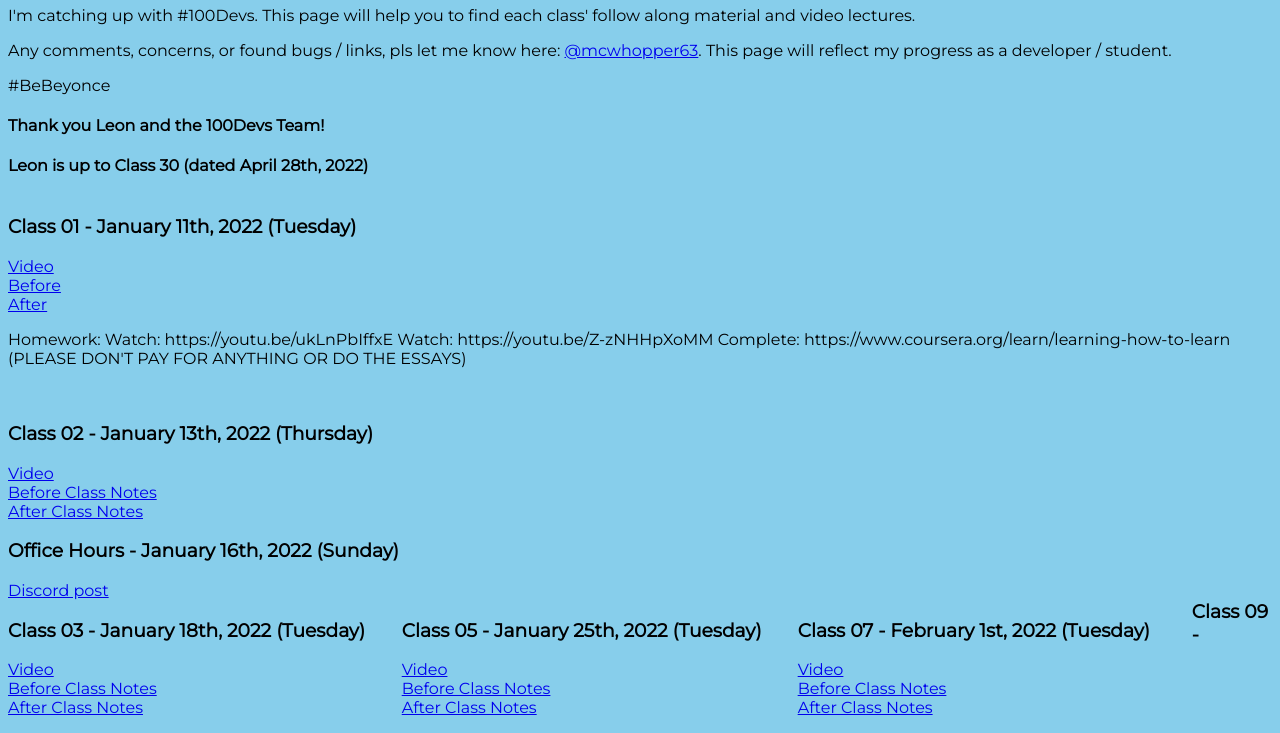
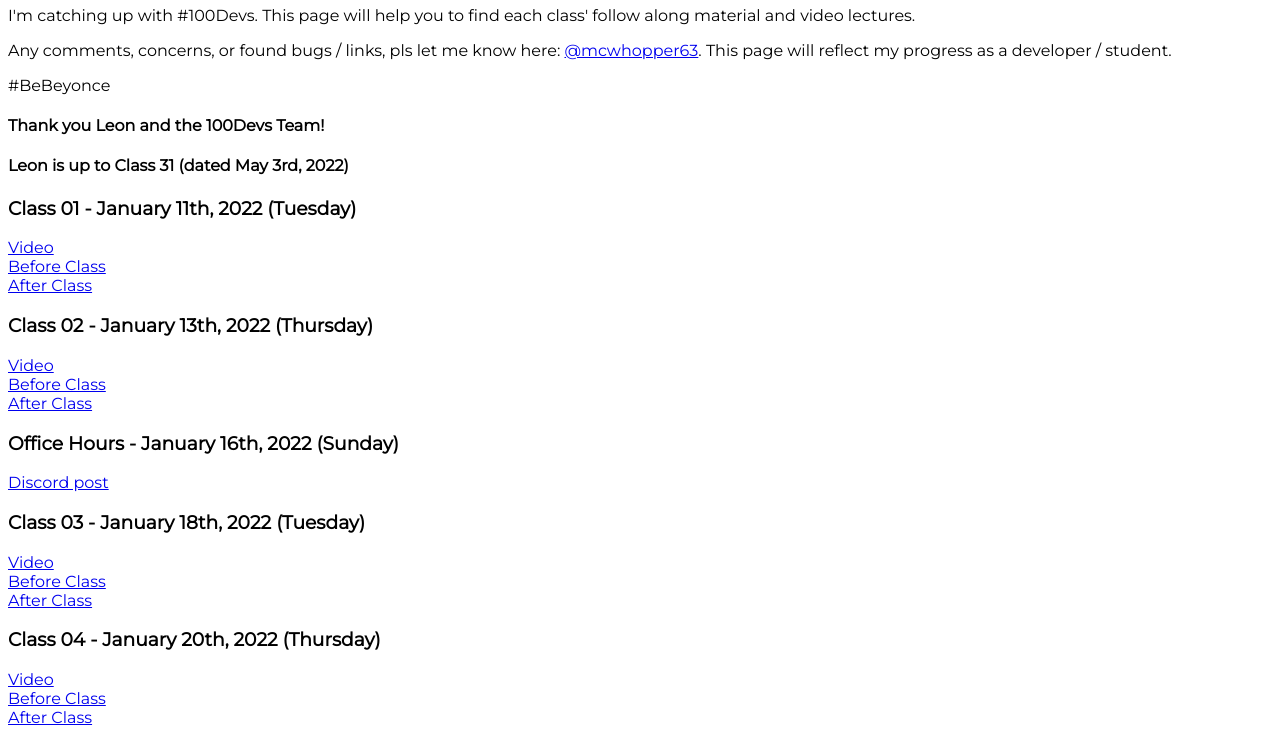
Before and after one commit to wheels63/wheels63.github.io, a plain HTML site: page index.html in a window 1280 px wide. Shown: the part 76-809 px from the top of the page. Drawn offline with Linux system fonts and the light colour scheme.

Commit message:
refactor

```diff
--- a/assets/main.css
+++ b/assets/main.css
@@ -1,8 +1,3 @@
 body {
   font-family: "Montserrat";
-  background-color: skyblue;
 }
-
-.week {
-  float: left;
-}
--- a/index.html
+++ b/index.html
@@ -20,7 +20,7 @@
     <p>#BeBeyonce</p>
 
     <h4>Thank you Leon and the 100Devs Team!</h3>
-    <h4>Leon is up to Class 30 (dated April 28th, 2022)</h3>
+    <h4>Leon is up to Class 31 (dated May 3rd, 2022)</h3>
 
   </header>
 
@@ -29,13 +29,8 @@
       <section class="day class01">
         <h3>Class 01 - January 11th, 2022 (Tuesday)</h3>
         <a class="vod" href="https://www.youtube.com/watch?v=o3IIobN4xR0&list=PLBf-QcbaigsJysJ-KFZvLGJvvW-3sfk1S&index=1">Video</a><br>
-        <a class="before-discord" href="https://discord.com/channels/735923219315425401/738891289071714388/930589829392138331">Before</a><br>
-        <a class="after-discord" href="https://discord.com/channels/735923219315425401/738891289071714388/930668371471642665">After</a><br>
-        <p>Homework:
-          Watch: https://youtu.be/ukLnPbIffxE
-          Watch: https://youtu.be/Z-zNHHpXoMM
-          Complete: https://www.coursera.org/learn/learning-how-to-learn (PLEASE DON'T PAY FOR ANYTHING OR DO THE ESSAYS)
-          </p><br>
+        <a class="before-discord" href="https://discord.com/channels/735923219315425401/738891289071714388/930589829392138331">Before Class</a><br>
+        <a class="after-discord" href="https://discord.com/channels/735923219315425401/738891289071714388/930668371471642665">After Class</a><br>
       </section>
 
       <section class="day class02">
@@ -43,11 +38,9 @@
         <a class="vod"
           href="https://www.youtube.com/watch?v=eCRbEILXXmE&list=PLBf-QcbaigsJysJ-KFZvLGJvvW-3sfk1S&index=2">Video</a><br>
         <a class="before-discord"
-          href="https://discord.com/channels/735923219315425401/738891289071714388/931314672718737418">Before Class
-          Notes</a><br>
+          href="https://discord.com/channels/735923219315425401/738891289071714388/931314672718737418">Before Class</a><br>
         <a class="after-discord"
-          href="https://discord.com/channels/735923219315425401/738891289071714388/931390546855989278">After Class
-          Notes</a><br>
+          href="https://discord.com/channels/735923219315425401/738891289071714388/931390546855989278">After Class</a><br>
       </section>
 
       <section class="day officehours">
@@ -68,11 +61,9 @@
         <a class="vod"
           href="https://www.youtube.com/watch?v=rdWM6kUImjE&list=PLBf-QcbaigsJysJ-KFZvLGJvvW-3sfk1S&index=3">Video</a><br>
         <a class="before-discord"
-          href="https://discord.com/channels/735923219315425401/738891289071714388/933126749653434408">Before Class
-          Notes</a><br>
+          href="https://discord.com/channels/735923219315425401/738891289071714388/933126749653434408">Before Class</a><br>
         <a class="after-discord"
-          href="https://discord.com/channels/735923219315425401/738891289071714388/933198767174348810">After Class
-          Notes</a><br>
+          href="https://discord.com/channels/735923219315425401/738891289071714388/933198767174348810">After Class</a><br>
       </section>
 
       <section class="day class04">
@@ -80,11 +71,9 @@
         <a class="vod"
           href="https://www.youtube.com/watch?v=Q1Obtn29twk&list=PLBf-QcbaigsJysJ-KFZvLGJvvW-3sfk1S&index=4">Video</a><br>
         <a class="before-discord"
-          href="https://discord.com/channels/735923219315425401/738891289071714388/933851316575432814">Before Class
-          Notes</a><br>
+          href="https://discord.com/channels/735923219315425401/738891289071714388/933851316575432814">Before Class</a><br>
         <a class="after-discord"
-          href="https://discord.com/channels/735923219315425401/738891289071714388/933917040618659851">After Class
-          Notes</a><br>
+          href="https://discord.com/channels/735923219315425401/738891289071714388/933917040618659851">After Class</a><br>
       </section>
 
       <section class="day officehours">
```
